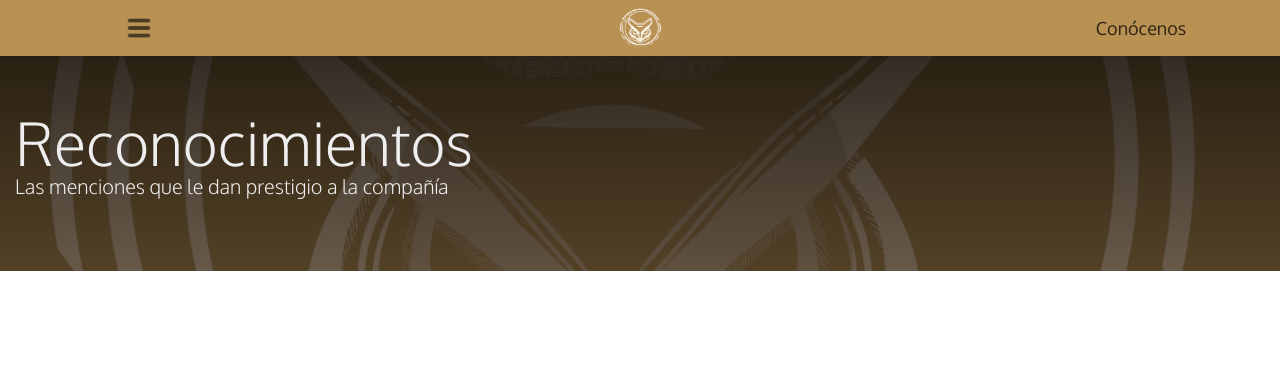
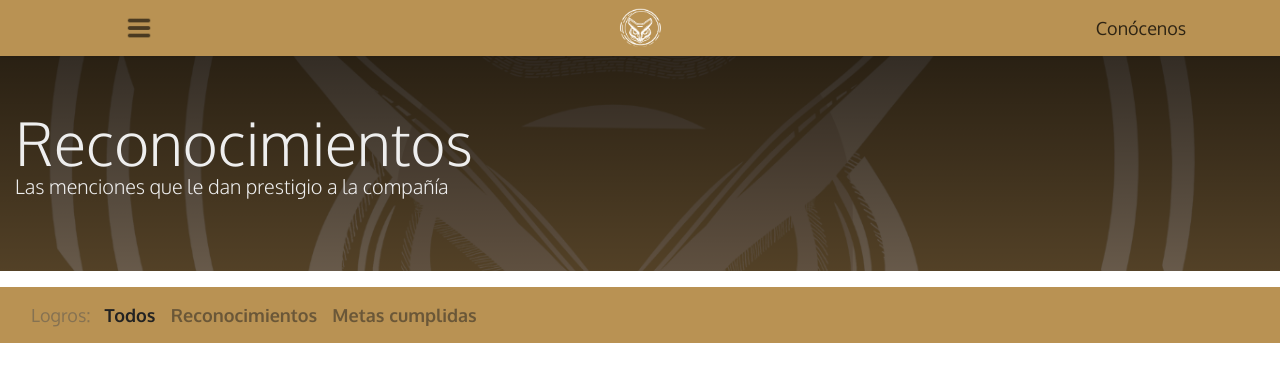
Before and after one commit to saulkurosaki/IZTAC-MUSIC-COMPANY, a Next.js app: page /blog/reconocimientos in a window 1280 px wide. Shown: the top 382 px of the page. Built offline with nearby package versions, Linux system fonts and the light colour scheme.

Commit message:
feat(RecognitionsPage): implement the Navbar component within the page

```diff
--- a/app/(root)/blog/reconocimientos/page.tsx
+++ b/app/(root)/blog/reconocimientos/page.tsx
@@ -1,9 +1,12 @@
+import Navbar from "@/components/blog/Navbar";
 import Header from "@/components/blog/recognitions/Header";
 
 const RecognitionsPage = () => {
   return (
     <div className="relative bg-[#fff] w-full h-full max-md:pt-14 md:pt-[70px] xl:pt-14 lg:pt-14">
       <Header />
+
+      <Navbar />
     </div>
   );
 };
```
